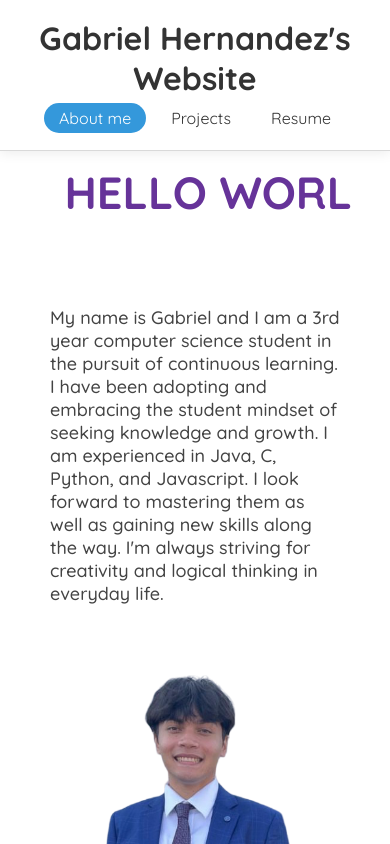
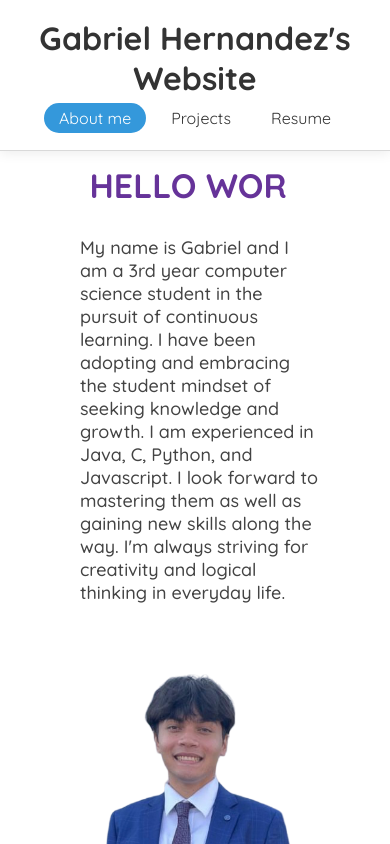
Before and after one commit to gabe310/gabe310.github.io, a React (Create React App) app: page / in a window 390 px wide. Shown: the top 844 px of the page. Built offline with nearby package versions, Linux system fonts and the light colour scheme.

Commit message:
fixed small bugs with padding in panel one home, and some bugs in panel three home

```diff
--- a/src/pages/Home.jsx
+++ b/src/pages/Home.jsx
@@ -167,10 +167,10 @@ const PanelThree = () => {
         <div className='PanelThree'>
             <div className='EducationContainer'>
                 <div className='EducationSection'>
-                    <div className='Title' id='PanelThreeTitle'>
+                    <div className='Title'>
                         Education and Hackathons:
                     </div>
-                    <div className='Subtext' id='PanelThreeSubtext'>
+                    <div className='Subtext'>
                         <b>University of Western Ontario</b> - Expected to graduate May 2025
                     </div>
                     <div className='Subtext' id='PanelThreeText'>
@@ -195,10 +195,10 @@ const PanelThree = () => {
 
             <div className='PanelThreeContainer'>
                 <div className='SubtextBox' onClick={() => handleClick('https://devpost.com/software/snapcycle-hyx3qv')}>
-                    <div className='Subtext' id='PanelThreeSubtext'>
+                    <div className='Subtext'>
                         <b><a href='https://devpost.com/software/snapcycle-hyx3qv' target="_blank">McMaster MacHacks 3 - Best AI environmental Hack</a></b> <br /> Feb 2023
                     </div>
-                    <div className='Subtext' id='PanelThreeText'>
+                    <div className='Subtext'>
                         <ul>
                             <li>Developed web app SnapCycle allows users to scan various objects and learn how to properly dispose them.</li>
                             <li>Integrated machine learning detection model using Pytorch that receives the user inputs.</li>
@@ -210,10 +210,10 @@ const PanelThree = () => {
                 </div>
 
                 <div className='SubtextBox' onClick={() => handleClick('https://devpost.com/software/inklink-qs6b1v')}>
-                    <div className='Subtext' id='PanelThreeSubtext'>
+                    <div className='Subtext'>
                         <b><a href='https://devpost.com/software/inklink-qs6b1v' target="_blank">WDS Overhaul Hackathon - 2nd Place Winners</a></b> <br />Dec 2023
                     </div>
-                    <div className='Subtext' id='PanelThreeText'>
+                    <div className='Subtext'>
                         <ul>
                             <li>Simulated real life work environment, tasked to debug and implement functionalities for CEO and stakeholders.</li>
                             <li>Created accessible tools such as text to speech, speech to text, and dictation functionalities, aiding those with impairments.</li>
--- a/src/styles/home/PanelOne.css
+++ b/src/styles/home/PanelOne.css
@@ -46,7 +46,7 @@
 
 @media (max-width: 1200px) {
     .PanelOneTextContainer {
-        margin-left: 0px;
+        margin-left: 50px;
     }
     .PanelOneImageContainer {
         margin-right: 70px;
@@ -66,7 +66,10 @@
     }
     .PanelOneTextContainer {
         margin-top: 50px;
-        margin-left: 0px;
+        margin-left: 10px;
+
+        padding-left: 20px;
+        padding-right: 20px;
     }
     .PanelOneImageContainer {
         margin-left: 0px;
@@ -78,9 +81,7 @@
     .PanelOneDivider {
         margin-right: 75px;
     }
-    .console-container {
 
-    }
 }
 
 /* CSS for the console-style animation */
@@ -94,12 +95,22 @@
     position: relative; /* Change position to relative */
     color: white;
     top: calc(100% - 50px); /* Adjust top position */
-    left: 5%; /* Adjust left position */
+
+    display: flex;
+    justify-content: center;
+    align-items: center;
+
 }
 
 .console-underscore {
     display: inline-block;
     position: relative;
     top: -0.1em; /* Adjust vertical position if needed */
-    margin-left: 5px;
 }
+
+@media (max-width: 470px) {
+    .console-container{
+        font-size: 0.94em;
+    }
+
+}
--- a/src/styles/home/PanelThree.css
+++ b/src/styles/home/PanelThree.css
@@ -1,6 +1,7 @@
 .PanelThree {
     max-width: 1250px;
-    padding: 50px 75px;
+
+    padding: 50px 30px; /*padding of the whole panel including the hackathon boxs*/
     margin: 0 auto;
     display: flex;
     flex-wrap: wrap; /* Ensure flex items wrap to the next line if necessary */
@@ -65,4 +66,14 @@
     .PanelThreeImageContainer {
         display: none; /* Hide the image container on smaller screens */
     }
+
+    .SubtextBox {
+        transition: transform 0.2s ease, box-shadow 0.2s ease, border-radius 0.2s ease; /* Adjust transition timing for smaller screens */
+    }
+
+    .SubtextBox:hover {
+        transform: scale(1.03); /* Adjust the scale on hover for smaller screens */
+        box-shadow: 0 0 5px rgba(0, 0, 0, 0.3); /* Adjust box shadow on hover for smaller screens */
+        border-radius: 15px; /* Adjust border radius on hover for smaller screens */
+    }
 }
```
